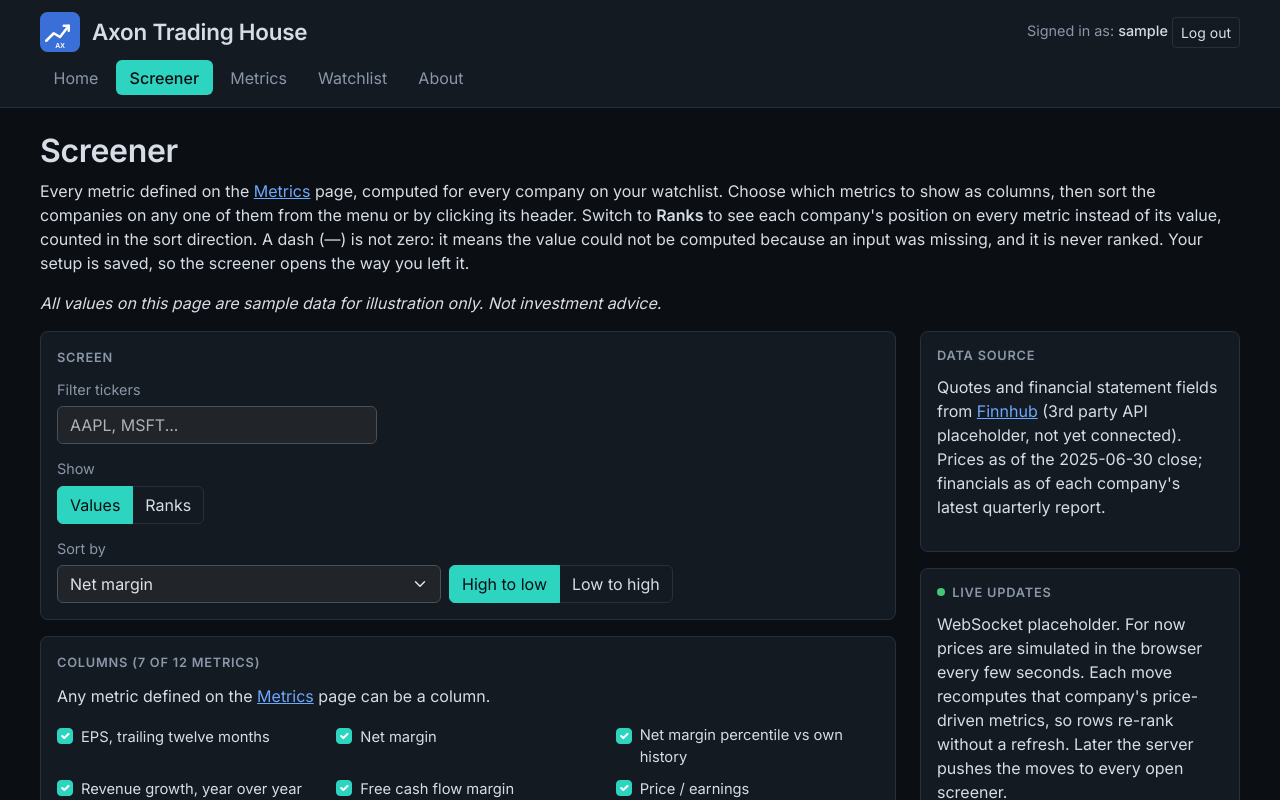
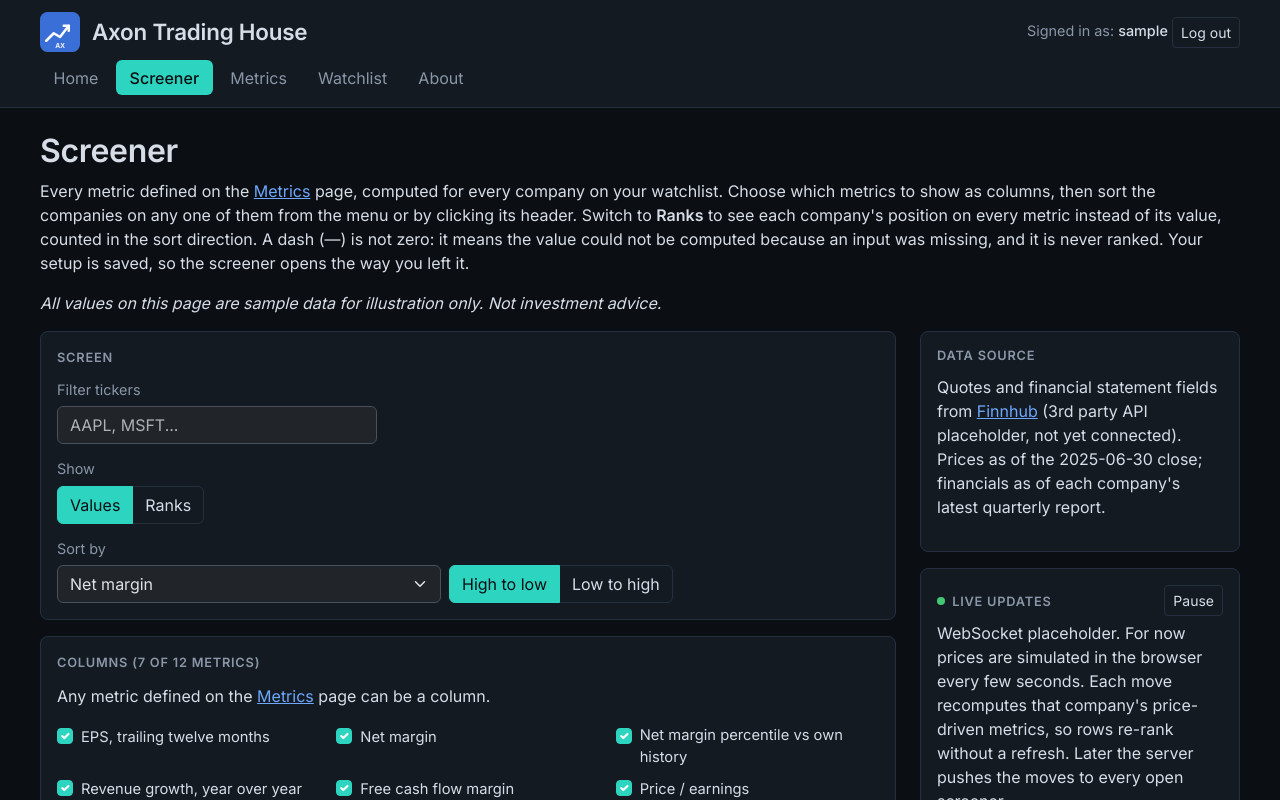
Before and after one commit to isaac-downs-3/startup, a React (Vite) app: page /screener in a window 1280 px wide. Shown: the top 800 px of the page. Built offline with nearby package versions, Linux system fonts and the light colour scheme; sample sign-in values are in the browser's storage.

Commit message:
Pause and resume the live price feed

```diff
--- a/src/screener/liveUpdates.jsx
+++ b/src/screener/liveUpdates.jsx
@@ -1,9 +1,14 @@
 import React from 'react';
 
-export function LiveUpdates({ updates }) {
+export function LiveUpdates({ updates, paused, onPause }) {
   return (
     <section className="live-updates">
-      <h3>Live updates</h3>
+      <div className="live-header">
+        <h3 className={paused ? 'paused' : undefined}>Live updates</h3>
+        <button className="btn btn-sm btn-outline-secondary" type="button" onClick={onPause}>
+          {paused ? 'Resume' : 'Pause'}
+        </button>
+      </div>
       <p>
         WebSocket placeholder. For now prices are simulated in the browser every few seconds. Each move
         recomputes that company's price-driven metrics, so rows re-rank without a refresh. Later the server
--- a/src/screener/screener.css
+++ b/src/screener/screener.css
@@ -161,6 +161,14 @@ main#screener > * {
   }
 }
 
+/* Live updates heading with the Pause / Resume button at its right. */
+.live-header {
+  display: flex;
+  justify-content: space-between;
+  align-items: baseline;
+  gap: 0.5rem;
+}
+
 /* Live updates: a pulsing dot marks the feed as live, and each update is a
    row with a colored edge: green when the price rose, red when it fell,
    accent for a new report. */
@@ -225,6 +233,12 @@ main#screener > * {
   }
 }
 
+/* Paused: the dot stops pulsing and goes grey. */
+.live-updates h3.paused::before {
+  animation: none;
+  background-color: var(--muted);
+}
+
 @keyframes live-pulse {
   0%,
   100% {
--- a/src/screener/screener.jsx
+++ b/src/screener/screener.jsx
@@ -16,6 +16,7 @@ export function Screener({ userName }) {
   const [setup, setSetup] = React.useState(() => readSetup(userName));
   const [filter, setFilter] = React.useState('');
   const [updates, setUpdates] = React.useState([]);
+  const [paused, setPaused] = React.useState(false);
 
   // The feed's callback reads the latest rows through a ref, so a new price
   // doesn't restart the feed.
@@ -32,11 +33,11 @@ export function Screener({ userName }) {
   }, [userName, setup]);
 
   // Once the rows are loaded, start the simulated price feed, and stop it when
-  // the screener closes. Each new price recomputes that company's price-driven
+  // it is paused or the screener closes. Resuming starts it from the current prices. Each new price recomputes that company's price-driven
   // metrics, and the table re-sorts and re-ranks from the new rows.
   const loaded = rows.length > 0;
   React.useEffect(() => {
-    if (!loaded) return;
+    if (!loaded || paused) return;
     const prices = Object.fromEntries(rows.map((row) => [row.ticker, row.price]));
     return startPriceFeed(prices, (quote) => {
       const before = rowsRef.current.find((row) => row.ticker === quote.ticker);
@@ -45,7 +46,7 @@ export function Screener({ userName }) {
       // The newest move goes on top; keep the last ten.
       setUpdates((current) => [describeMove(before, after, quote.time), ...current].slice(0, 10));
     });
-  }, [loaded]);
+  }, [loaded, paused]);
 
   return (
     <main id="screener">
@@ -72,7 +73,7 @@ export function Screener({ userName }) {
         filter={filter}
         lastMove={updates[0]}
       />
-      <LiveUpdates updates={updates} />
+      <LiveUpdates updates={updates} paused={paused} onPause={() => setPaused((p) => !p)} />
     </main>
   );
 }
```
